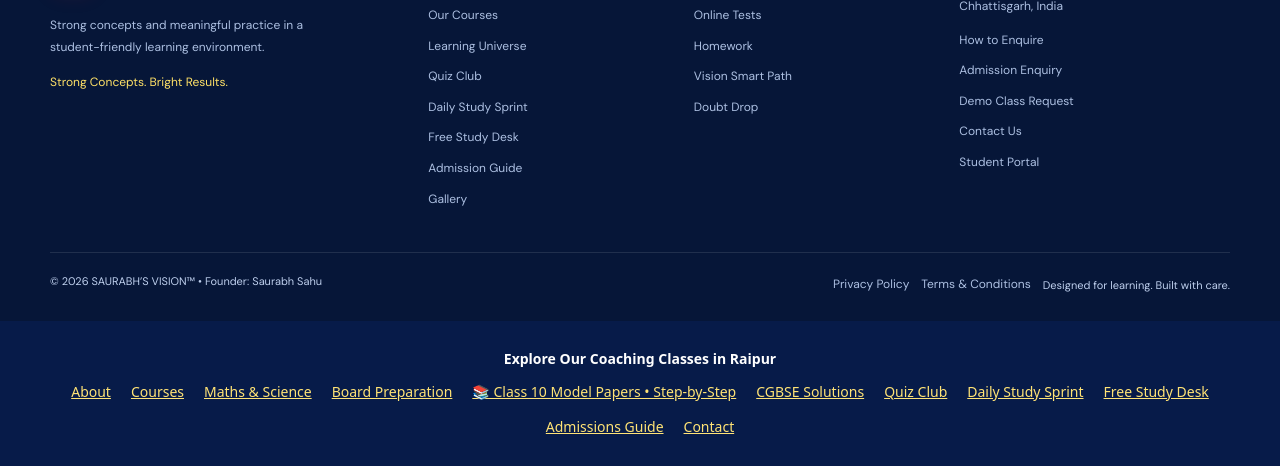
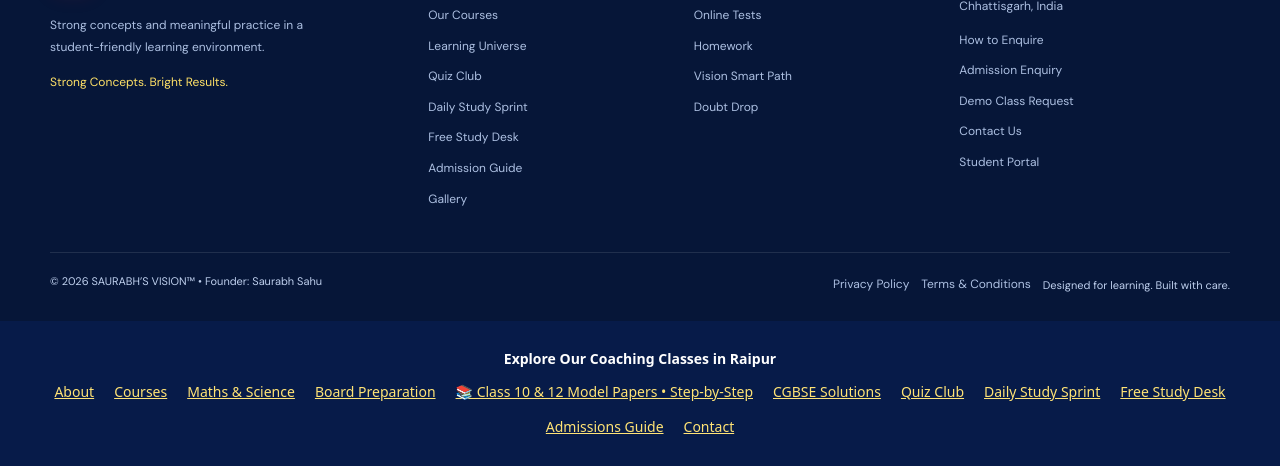
Before and after one commit to saurabhsahu20-svg/Saurabhs-Vision-, a plain HTML site: page website/index.html in a window 1280 px wide. Shown: the part 4771-5237 px from the top of the page. Drawn offline with Linux system fonts and the light colour scheme.

Commit message:
Expose Class 12 original and guided models across Saurabh Vision website

```diff
--- a/website/index.html
+++ b/website/index.html
@@ -26,7 +26,7 @@
 <body>
   <a href="#main" class="skip-link">Skip to main content</a>
   <div id="app"><div class="boot">Loading SAURABH’S VISION…</div></div>
-  <nav class="seo-quicklinks" aria-label="Explore Saurabh's Vision"><strong>Explore Our Coaching Classes in Raipur</strong><a href="https://saurabhsahu20-svg.github.io/Saurabhs-Vision-/about/">About</a><a href="https://saurabhsahu20-svg.github.io/Saurabhs-Vision-/courses/">Courses</a><a href="https://saurabhsahu20-svg.github.io/Saurabhs-Vision-/maths-science/">Maths &amp; Science</a><a href="https://saurabhsahu20-svg.github.io/Saurabhs-Vision-/board-preparation/">Board Preparation</a><a href="https://saurabhsahu20-svg.github.io/Saurabhs-Vision-/model-paper-library/">📚 Class 10 Model Papers • Step-by-Step</a><a href="https://saurabhsahu20-svg.github.io/Saurabhs-Vision-/cgbse-solutions/">CGBSE Solutions</a><a href="https://saurabhsahu20-svg.github.io/Saurabhs-Vision-/quiz-club/">Quiz Club</a><a href="https://saurabhsahu20-svg.github.io/Saurabhs-Vision-/study-sprint/">Daily Study Sprint</a><a href="https://saurabhsahu20-svg.github.io/Saurabhs-Vision-/study-desk/">Free Study Desk</a><a href="https://saurabhsahu20-svg.github.io/Saurabhs-Vision-/admissions-guide/">Admissions Guide</a><a href="https://saurabhsahu20-svg.github.io/Saurabhs-Vision-/contact/">Contact</a></nav>
+  <nav class="seo-quicklinks" aria-label="Explore Saurabh's Vision"><strong>Explore Our Coaching Classes in Raipur</strong><a href="https://saurabhsahu20-svg.github.io/Saurabhs-Vision-/about/">About</a><a href="https://saurabhsahu20-svg.github.io/Saurabhs-Vision-/courses/">Courses</a><a href="https://saurabhsahu20-svg.github.io/Saurabhs-Vision-/maths-science/">Maths &amp; Science</a><a href="https://saurabhsahu20-svg.github.io/Saurabhs-Vision-/board-preparation/">Board Preparation</a><a href="https://saurabhsahu20-svg.github.io/Saurabhs-Vision-/model-paper-library/">📚 Class 10 & 12 Model Papers • Step-by-Step</a><a href="https://saurabhsahu20-svg.github.io/Saurabhs-Vision-/cgbse-solutions/">CGBSE Solutions</a><a href="https://saurabhsahu20-svg.github.io/Saurabhs-Vision-/quiz-club/">Quiz Club</a><a href="https://saurabhsahu20-svg.github.io/Saurabhs-Vision-/study-sprint/">Daily Study Sprint</a><a href="https://saurabhsahu20-svg.github.io/Saurabhs-Vision-/study-desk/">Free Study Desk</a><a href="https://saurabhsahu20-svg.github.io/Saurabhs-Vision-/admissions-guide/">Admissions Guide</a><a href="https://saurabhsahu20-svg.github.io/Saurabhs-Vision-/contact/">Contact</a></nav>
   <script type="module" src="./app.js"></script>
   <script>if('serviceWorker' in navigator && location.protocol==='https:'){window.addEventListener('load',()=>navigator.serviceWorker.register('./service-worker.js').catch(()=>{}));}</script>
 </body>
```
